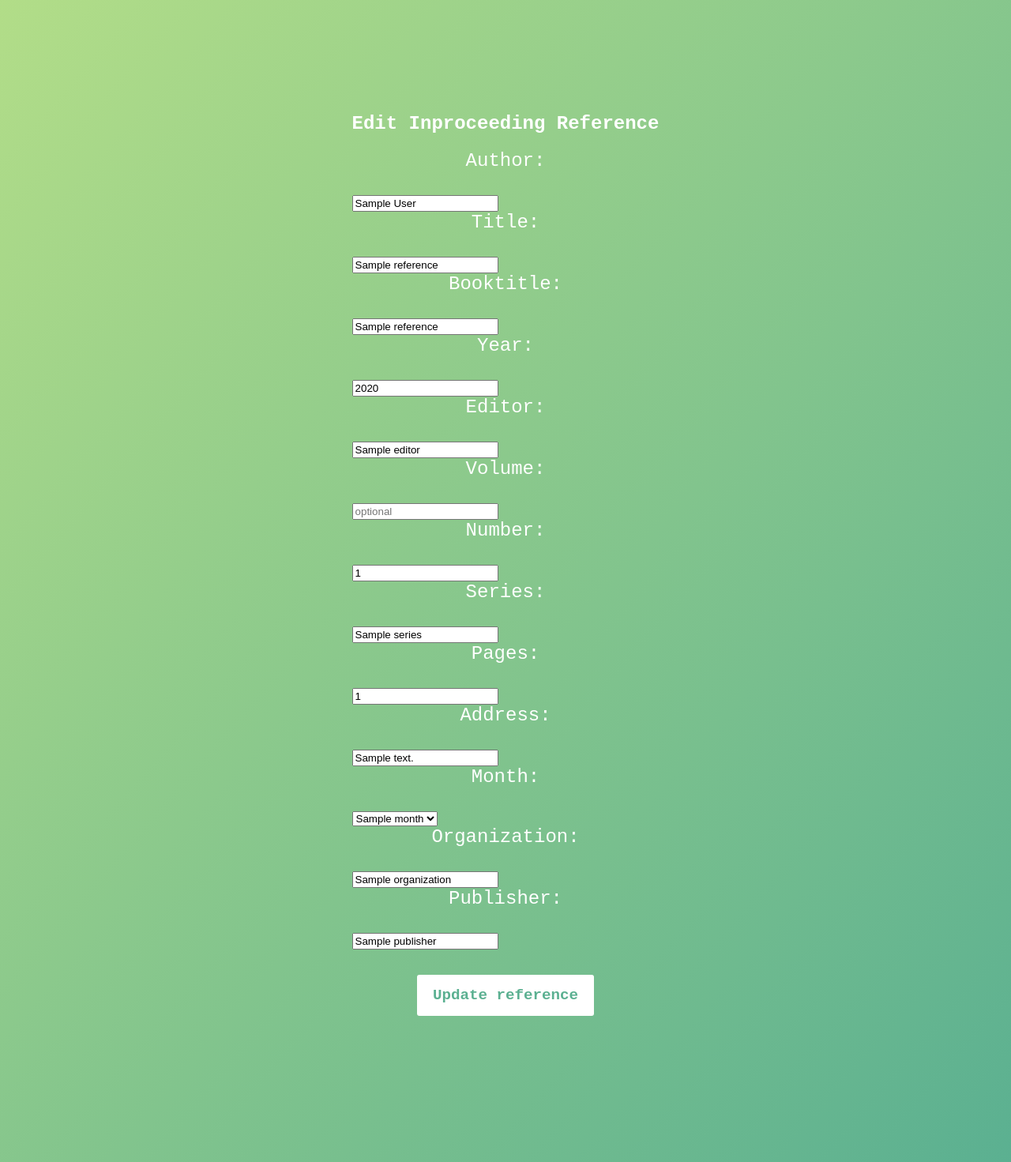
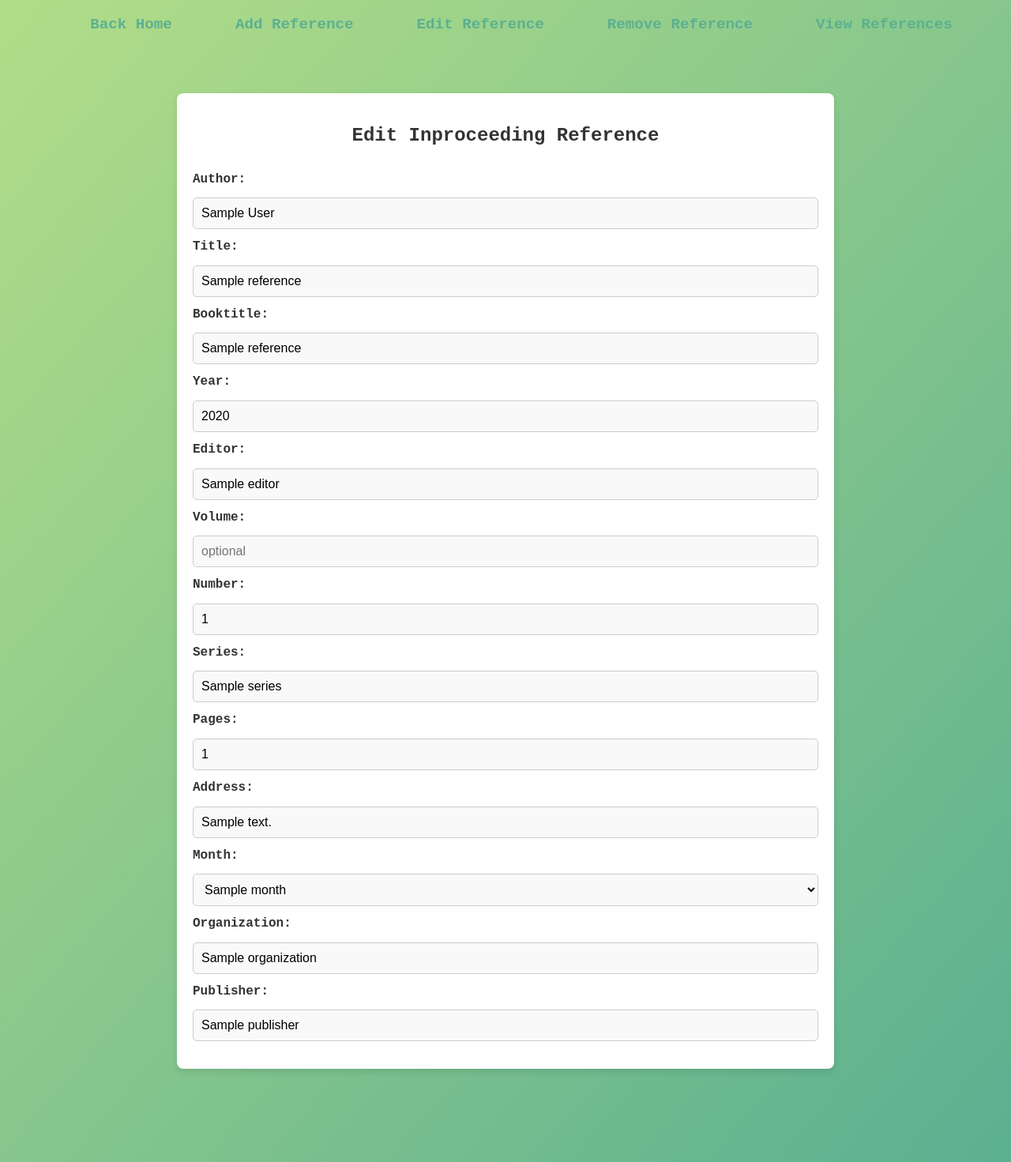
Before and after one commit to KaEerola/IceLime, a Flask app: template src/templates/update_inproceeding.html in a window 1280 px wide. Shown: the whole page at 79% size. Run offline with Flask 3, Linux system fonts and the light colour scheme; the template is opened without the code that fills it: most values are stand-ins (such as "Sample title", 1, 10 or a date in 2020).

Commit message:
more css finalizing

```diff
--- a/src/static/styles.css
+++ b/src/static/styles.css
@@ -8,8 +8,6 @@
     --red-hover: #fb9d9d;
     --purple-text: #5c2f8c;
   }
-
-  /**margin : 200px;**/
 
 .flashes{
   padding-top: 20px;
@@ -29,6 +27,7 @@ header {
     left: 0;
     width: 100%;
     display: flex;
+    margin: 0 auto;
     justify-content: center;
     align-items: center;
     padding: 10px 20px;
@@ -48,15 +47,11 @@ header button {
 }
 
 header button:hover {
-    transform: scale(1.25); /* Kasvata kokoa hover-tilassa */
-    color: var(--purple-text); /* Muuta tekstiväriä hover-tilassa */
+    transform: scale(1.25);
+    color: var(--purple-text);
     background-color: transparent;
 }
 
-
-/** Miikas part **/
-
-/* Set gradient background */
 body {
   margin: 0;
   padding: 0;
@@ -70,7 +65,6 @@ body {
   color: #ffffff;
 }
 
-/* Title styling */
 h1 {
   font-size: 6rem;
   margin: 50;
@@ -82,29 +76,24 @@ h1 {
   margin: auto;
 }
 
-
-/* Subtitle styling */
 p {
   font-size: 1.5rem;
   margin: 0 30px 30px 30px;
   text-align: center;
 }
 
-/* Button container */
 .buttons {
   display: flex;
   justify-content: center;
   gap: 20px;
 }
 
-/* Buttons styling */
 button {
   font-size: 1.2rem;
   font-family: "Courier New", Courier, monospace;
   font-weight: bold;
   padding: 15px 20px;
   margin: 2rem 0 2rem 0;
-  /*border: 0.2rem solid #5bb091;*/
   border: none;
   border-radius: 3px;
   background-color: #ffffff;
@@ -117,7 +106,6 @@ button {
 button:hover {
   color: #ffffff;
   background-color: #5bb091;
-  /*border: 0.12rem solid white;*/
   transform: scale(1.1);
 }
 
@@ -130,11 +118,10 @@ a {
   flex-direction: column;
   gap: 20px;
   align-items: center;
-  width: 100%; /* Stretch container to match the width */
-  max-width: 20rem; /* Limit the container width */
+  width: 100%;
+  max-width: 20rem;
 }
 
-/* Individual link-box styling */
 .link-box {
   display: flex;
   justify-content: center;
@@ -154,11 +141,10 @@ a {
   transition: transform 0.2s;
 }
 
-/* Hover effect for link-box */
 .link-box:hover {
   background-color: #5bb091;
   color: #ffffff;
-  transform: scale(1.05); /* Slightly enlarge on hover */
+  transform: scale(1.05);
 }
 
 .container {
@@ -171,9 +157,9 @@ a {
   justify-content: left;
   text-align: left;
   margin: 0 auto;
-  padding: 20px; /* Sisäiset marginaalit */
-  background-color: #fff; /* Taustaväri */
-  border-radius: 8px; /* Pyöristetyt kulmat */
+  padding: 20px;
+  background-color: #fff;
+  border-radius: 8px;
   box-shadow: 0 4px 10px rgba(0, 0, 0, 0.1);
   overflow-y: auto;
 }
@@ -209,9 +195,8 @@ a {
   transition: background-color 0.3s ease;
 }
 
-/* Lomakkeen kontaineri */
 .input-form {
-  width: 60vw;
+  width: 65vw;
   max-width: 1200px;
   max-height: 84vh;
   display: flex;
@@ -230,12 +215,10 @@ a {
   overflow-y: auto;
 }
 
-/* Otsikot ja kappaleet */
 .input-form h3, .input-form p {
   color: #333333;
-  text-align: left; /* Tekstit tasattu vasemmalle */
+  text-align: left;
 }
-
 
 .input-form h2 {
   color: #333333;
@@ -250,40 +233,45 @@ a {
   margin: 10px 0;
 }
 
-/* Kenttien yleinen tyyli */
+.p-message {
+  color: #000;
+  font-weight: bold;
+  font-size: 1rem;
+  line-height: 1.6;
+  margin: 10px 0;
+}
+
 .input-form input,
 .input-form select,
 .input-form button {
-  width: 100%; /* Kentät täyttävät koko leveysalan */
-  padding: 10px; /* Sisämarginaali kentille */
+  width: 100%;
+  padding: 10px;
 
-  font-size: 1rem; /* Yhtenäinen fonttikoko kentille */
-  border: 1px solid #ccc; /* Harmaa reuna kentille */
-  border-radius: 5px; /* Pyöristetyt kulmat kentille */
-  background-color: #f9f9f9; /* Vaalean harmaa taustaväri kentille */
-  box-sizing: border-box; /* Varmistetaan, että padding ja border sisältyvät kokoon */
+  font-size: 1rem;
+  border: 1px solid #ccc;
+  border-radius: 5px;
+  background-color: #f9f9f9;
+  box-sizing: border-box;
 }
 
-/* Kenttien labelit */
 .input-form label {
   color: #333333;
   font-weight: normal;
-  text-align: left; /* Tasataan vasemmalle */
-  display: block; /* Varmistetaan, että label vie oman rivinsä */
+  text-align: left;
+  display: block;
   margin: 10px 0;
 }
 
-/* Painikkeet */
 .input-form button {
-  width: auto; /* Painike ei vie koko leveysalaa */
+  width: auto;
   min-width: 50px;
-  background-color: #5bb091; /* Vihreä taustaväri */
-  color: #fff; /* Valkoinen teksti */
-  border: none; /* Ei reunaa */
-  cursor: pointer; /* Hiirellä osoitettaessa muuttuu sormeksi */
-  transition: background-color 0.3s ease; /* Sulava taustavärin vaihto */
+  background-color: #5bb091;
+  color: #fff;
+  border: none;
+  cursor: pointer;
+  transition: background-color 0.3s ease;
 }
 
 .input-form button:hover {
-  background-color: #4a9b75; /* Tummempi vihreä hover-tilassa */
+  background-color: #4a9b75;
 }
--- a/src/templates/update_inproceeding.html
+++ b/src/templates/update_inproceeding.html
@@ -4,8 +4,19 @@
 Update Reference
 {% endblock %}
 
+{% block header %}
+<header>
+    <a href="/"><button>Back Home</button></a>
+    <a href="/add_reference"><button>Add Reference</button></a>
+    <a href="/edit_reference"><button>Edit Reference</button></a>
+    <a href="/remove_reference"><button>Remove Reference</button></a>
+    <a href="/view_references"><button>View References</button></a>
+</header>
+{% endblock %}
+
 {% block body %}
 
+<div class="input-form">
     <h2>Edit Inproceeding Reference</h2>
 
     <form action="/update_inproceeding/{{ reference.id }}" method ="post">
@@ -45,5 +56,5 @@ Update Reference
             </button>
         </p>
     </form>
-
+</div>
 {% endblock %}
--- a/src/templates/view_references.html
+++ b/src/templates/view_references.html
@@ -19,7 +19,7 @@ View references
   <h2>Currently included references:</h2>
 
   {% if not books and not articles and not inproceedings %}
-    <p><i>Nothing yet!</i></p>
+    <div class="p-message"><i>Nothing yet!</i></div>
   {% endif %}
 
   {% if books %}<h3>Books:</h3>{% endif %}
@@ -90,7 +90,9 @@ View references
       {%- if inproceeding.publisher %}, published by {{ inproceeding.publisher }}{% endif -%}.
     </p>
   {% endfor %}
-  <a href="/export"><button>Export to File</button></a>
+  {% if books or articles or inproceedings %}
+    <a href="/export"><button>Export to File</button></a>
+  {% endif %}
 </div>
 
 {% endblock %}
```
Also changed, not shown: src/templates/update_article.html (+4 -3 lines), src/templates/update_book.html (+4 -3 lines). Lines whose indentation alone changed are shown as unchanged.
